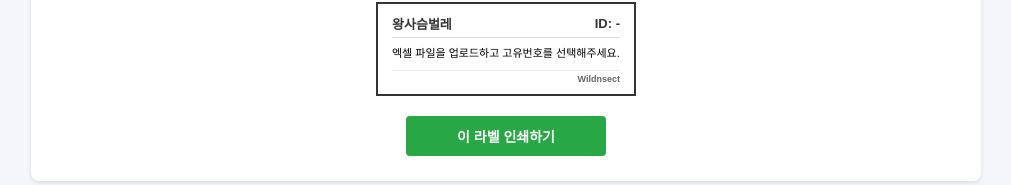
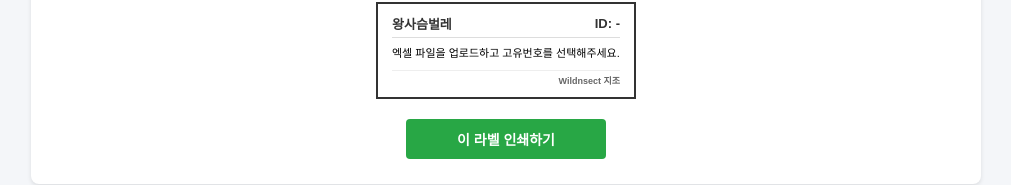
Before and after one commit to Wildnsect/-, a plain HTML site: page index.html in a window 1280 px wide. Shown: the part 449-634 px from the top of the page, without its empty margins (134-1145 px from the left). Drawn offline with Linux system fonts and the light colour scheme.

Commit message:
Update index.html

```diff
--- a/index.html
+++ b/index.html
@@ -239,7 +239,7 @@
                 엑셀 파일을 업로드하고 고유번호를 선택해주세요.
             </div>
             <div class="label-footer">
-                Wildnsect
+                Wildnsect 지조
             </div>
         </div>
     </div>
```
